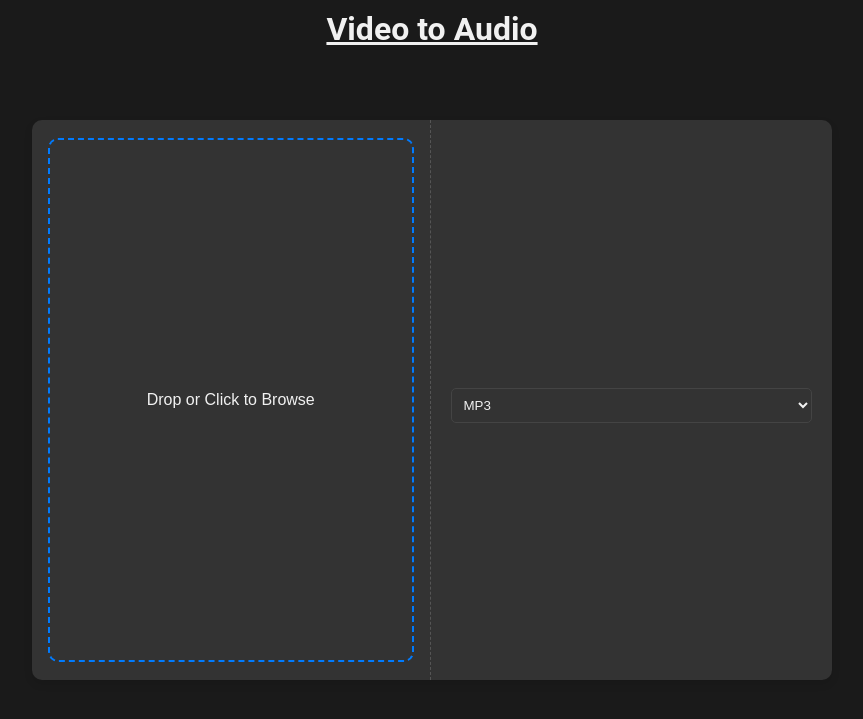
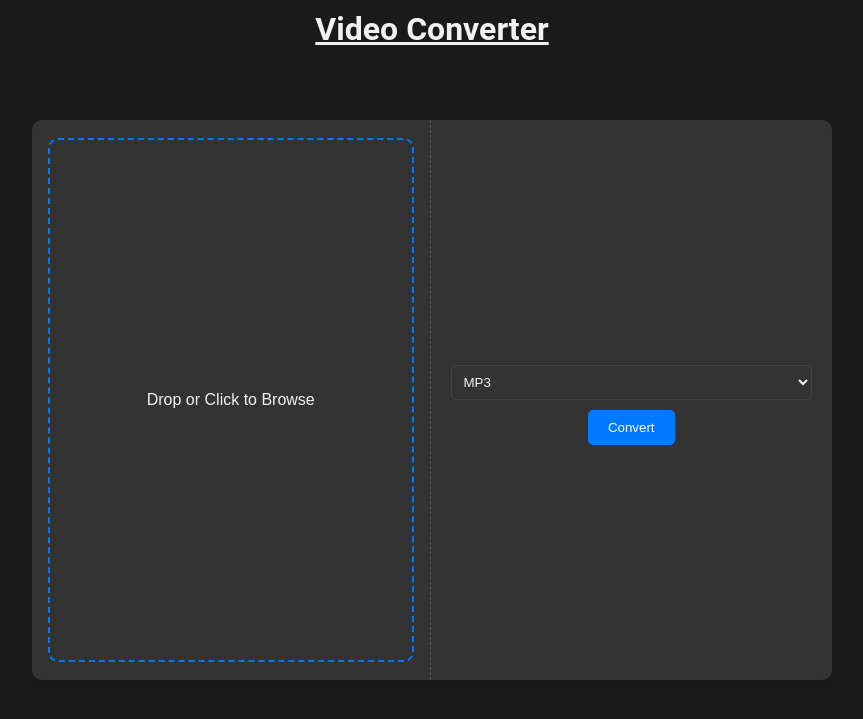
Before and after one commit to prasonkc/all_in_one_converter, a Flask app: template templates/videos_converter/video_to_audio.html in a window 1280 px wide. Shown: the top 719 px of the page, without its empty margins (208-1071 px from the left). Run offline with Flask 3, Linux system fonts and the light colour scheme; the template is opened without the code that fills it, so the values that code supplies are empty.

Commit message:
magic happened

```diff
--- a/app.py
+++ b/app.py
@@ -1,5 +1,6 @@
 from flask import Flask, request, render_template, jsonify, send_from_directory
 from scripts.video_converter import convert_video_to_video
+from scripts.audio_converter import convert_video_to_audio
 import os
 
 app = Flask(__name__)
@@ -13,10 +14,8 @@ def hello_world():
 @app.route('/video_to_video_converter', methods=["GET", "POST"])
 def video_to_video_converter():
     if request.method == "GET":
-        print("Get Method loaded")
         return render_template("videos_converter/video_to_video.html")
     else:
-        print("Post method loaded")
         video_data = request.files.get("video")
         selected_format = "." + request.form.get("format")
         video_filename = video_data.filename
@@ -41,6 +40,37 @@ def video_to_video_converter():
         else:
             return jsonify(error="No File Selected"), 400
 
+
+@app.route('/video_to_audio_converter',methods=["GET", "POST"])
+def video_to_audio_converter():
+    if request.method == "GET":
+        return render_template("videos_converter/video_to_audio.html")
+    else:
+        video_data = request.files.get("video")
+        selected_format = request.form.get("format")
+        video_filename = video_data.filename
+
+        if video_data:
+            # create temporary video file
+            temp_video_path = "./temp/" + video_filename
+            video_data.save(temp_video_path)
+            # Convert the video
+            print("Now converting....")
+
+            converted_file_path = convert_video_to_audio(temp_video_path, selected_format)
+
+            if converted_file_path:
+                # Clean up the temporary video file
+                os.remove(temp_video_path)
+
+            audio_filename = converted_file_path.split("/")[-1]
+            return jsonify(audio_filename = audio_filename, converted_file_path = converted_file_path)
+
+        else:
+            return jsonify(error="No File Selected"), 400
+
+
+
 @app.route('/converted/<path:filename>')
 def download_converted_video(filename):
     converted_dir = os.path.join(os.getcwd(), 'converted')
--- a/scripts/audio_converter.py
+++ b/scripts/audio_converter.py
@@ -1,51 +1,41 @@
 from pydub import AudioSegment
 import os
+import threading
+import time
 
-def convert_audio(input_file, output_file, output_format, bitrate='192k'):
-    """
-    Convert audio file to a different format.
+CONVERTED_DIR = "./converted"
 
-    Args:
-        input_file (str): Path to the input audio file.
-        output_file (str): Path to the output audio file.
-        output_format (str): Desired output format.
-        bitrate (str, optional): Bitrate for the output audio file. Defaults to '192k'.
-
-    Raises:
-        FileNotFoundError: If the input file does not exist.
-        ValueError: If the output format is not supported.
-        TypeError: If any of the input parameters are of incorrect type.
-
-    Returns:
-        None
-    """
-    if not isinstance(input_file, str):
-        raise TypeError('input_file must be a string')
-    if not isinstance(output_file, str):
-        raise TypeError('output_file must be a string')
-    if not isinstance(output_format, str):
-        raise TypeError('output_format must be a string')
-    if not isinstance(bitrate, str):
-        raise TypeError('Bitrate must be a string')
+def convert_video_to_audio(input_file, output_format):
 
     if not os.path.isfile(input_file):
         raise FileNotFoundError('Input file does not exist.')
 
     try:
+
+        os.makedirs(CONVERTED_DIR, exist_ok=True)
+
+        filename = input_file[7:].split(".")[0]
+        # input path = ./temp/ ie 7 letters
+        print(filename)
+
+        timestamp = int(time.time())
+        output_filename = f"{filename}_converted_{timestamp}.{output_format}"
+        output_file = os.path.join(CONVERTED_DIR, output_filename)
+
         audio = AudioSegment.from_file(input_file)
-        converted_audio = audio.export(output_file, format=output_format, bitrate=bitrate)
+        converted_audio = audio.export(output_file, format=output_format)
         converted_audio.close()
+
         print("Conversion completed!")
+        threading.Timer(600, delete_converted_audio, args=(output_file,)).start()
+        return output_file
+
     except (FileNotFoundError, TypeError, ValueError, OSError) as e:
         print(f"Error occurred during conversion: {e}")
 
-if __name__ == "__main__":
-    input_file = input("Enter the path of the input audio file: ")
-    output_format = input("Enter the desired output audio format (e.g., .mp3, .wav, .ogg, etc.): ").replace(".", "")
-    output_file = input("Enter the desired path of the output audio file: ")
-
-    # You can adjust the bitrate based on your quality and size preferences.
-    # Available options: '192k', '256k', '320k', '128k', etc.
-    bitrate = input("Enter the desired bitrate (e.g., 192k, 256k, 320k, etc.): ")
-
-    convert_audio(input_file, output_file, output_format, bitrate)
+def delete_converted_audio(path):
+    try:
+        os.remove(path)
+        print(f"Deleted {path}")
+    except Exception as e:
+        print(f"Error deleting {path}: {e}")
--- a/scripts/video_converter.py
+++ b/scripts/video_converter.py
@@ -32,6 +32,7 @@ def convert_video_to_video(input_file, output_format):
         os.makedirs(CONVERTED_DIR, exist_ok=True)
 
         filename = input_file[7:].split(".")[0]
+        # input path = ./temp/ ie 7 letters
         print(filename)
 
         timestamp = int(time.time())
--- a/static/js/scr1pt.js
+++ b/static/js/scr1pt.js
@@ -101,26 +101,60 @@ document.addEventListener("DOMContentLoaded", function () {
         })
           .then((response) => response.json())
           .then((data) => {
-            const videoFilename = data.video_filename;
-            const videoURL = "/converted/" + videoFilename;
+            const convertedFilename = data.video_filename;
+            const convertedURL = "/converted/" + convertedFilename;
 
-            console.log(videoFilename)
-            console.log(videoURL)
+            console.log(convertedFilename)
+            console.log(convertedURL)
 
             convertedAnimationFrontend()
 
-            preview.src = videoURL
+            preview.src = convertedURL
             preview.style.display = "block";
             preview.innerHTML = "Download Ready";
 
-            downloadBtn.setAttribute("data-video-file", videoFilename);
-            downloadBtn.setAttribute("data-video-url", videoURL);
+            downloadBtn.setAttribute("data-converted-file", convertedFilename);
+            downloadBtn.setAttribute("data-converted-url", convertedURL);
           })
           .catch((error) => {
             console.error("Error:", error);
           });
       }
       else if (currentUrl.includes("/video_to_audio_converter")){
+        const formData = new FormData();
+        formData.append("video", selectedFile);
+        formData.append("format", selectedFormat);
+
+        console.log(formData);
+
+        fetch("/video_to_audio_converter", {
+          method: "POST",
+          body: formData,
+          headers: {
+            Accept: "application/json",
+            "X-Requested-With": "XMLHttpRequest",
+          },
+        })
+          .then((response) => response.json())
+          .then((data) => {
+            const convertedFilename = data.audio_filename;
+            const convertedURL = "/converted/" + convertedFilename;
+
+            console.log(convertedFilename)
+            console.log(convertedURL)
+
+            convertedAnimationFrontend()
+
+            preview.src = convertedURL
+            preview.style.display = "block";
+            preview.innerHTML = "Download Ready";
+
+            downloadBtn.setAttribute("data-converted-file", convertedFilename);
+            downloadBtn.setAttribute("data-converted-url", convertedURL);
+          })
+          .catch((error) => {
+            console.error("Error:", error);
+          });
 
       }
 
@@ -129,15 +163,15 @@ document.addEventListener("DOMContentLoaded", function () {
 
   function downloadConvertedVideo() {
     const downloadBtn = document.getElementById("downloadBtn");
-    const videoFile = downloadBtn.getAttribute("data-video-file");
-    const videoURL = downloadBtn.getAttribute("data-video-url");
+    const convertedFilename = downloadBtn.getAttribute("data-converted-file");
+    const convertedURL = downloadBtn.getAttribute("data-converted-url");
     const preview = document.getElementById("preview");
     const convertBtn = document.getElementById("convertBtn");
 
     const a = document.createElement("a");
     a.style.display = "none";
-    a.href = videoURL;
-    a.download = videoFile;
+    a.href = convertedURL;
+    a.download = convertedFilename;
     preview.innerHTML = "Download Complete";
     convertBtn.style.display = "block";
     downloadBtn.style.display = "none";
--- a/templates/index.html
+++ b/templates/index.html
@@ -23,7 +23,7 @@
           <p>Video</p>
           <div class="hover-options">
             <a href="{{ url_for('video_to_video_converter') }}">Video to Video</a>
-            <a href="{{ url_for('video_to_video_converter') }}">Video to Audio</a>
+            <a href="{{ url_for('video_to_audio_converter') }}">Video to Audio</a>
             <a href="./videos_converter/video_to_gif.html">Video to GIF</a>
             <a href="./videos_converter/video_to_frames.html">Video to Frames</a>
           </div>
--- a/templates/videos_converter/video_to_audio.html
+++ b/templates/videos_converter/video_to_audio.html
@@ -3,21 +3,25 @@
   <head>
     <meta charset="UTF-8" />
     <meta name="viewport" content="width=device-width, initial-scale=1.0" />
-    <title>Video to Audio Converter</title>
-    <link rel="stylesheet" href="../../static/css/sty2e.css">
+    <title>Video Converter</title>
+    <link rel="stylesheet" href="../../static/css/sty2e.css" />
   </head>
-
   <body>
-    <h1>Video to Audio</h1>
+    <h1>Video Converter</h1>
     <div class="container">
       <div class="left-side">
           <label class="upload-box" for="videoInput">
-          Drop or Click to Browse
+            <div id="dropboxText" style="display: block">Drop or Click to Browse
+            </div>
+            <div id="attachment" style="display: none"></div>
+            <div id="uploadStatus" style="display: none">Converting...</div>
+            <div id="loader"></div>
             <input
               type="file"
               accept="video/*"
               id="videoInput"
               style="display: none"
+              name="video"
             />
           </label>
       </div>
@@ -26,19 +30,18 @@
           <option value="mp3">MP3</option>
           <option value="ogg">OGG</option>
           <option value="wav">WAV</option>
-          <!-- Add more audio format options here -->
         </select>
-        <button id="convertBtn" style="display: none" onclick="convertVideo()">
+        <button id="convertBtn" type="button">
           Convert
         </button>
+        <div id = "preview">
+        </div>
         <button
           id="downloadBtn"
           style="display: none"
-          onclick="downloadConvertedAudio()"
         >
         Download
       </button>
-        <audio id="preview" controls style="display: none"></audio>
       </div>
     </div>
     <script src="../static/js/scr1pt.js"></script>
```
Lines whose indentation alone changed are shown as unchanged.
